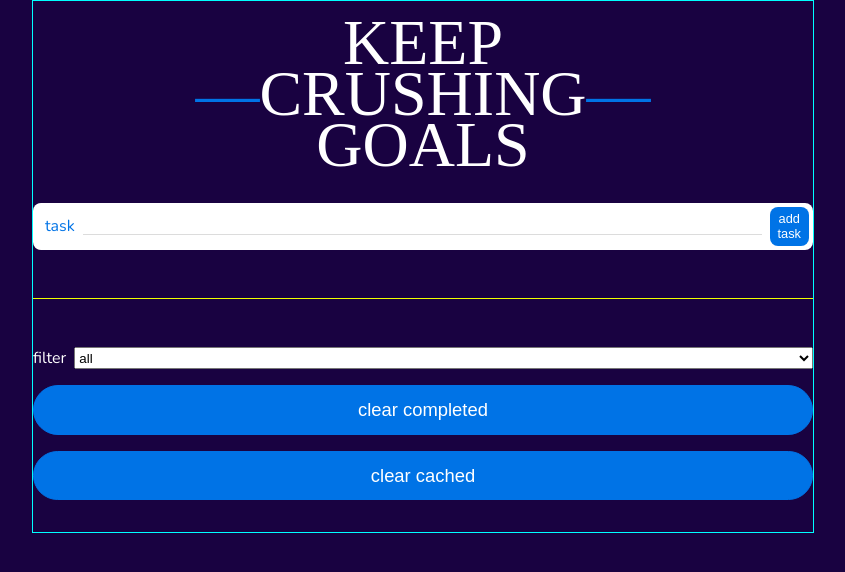
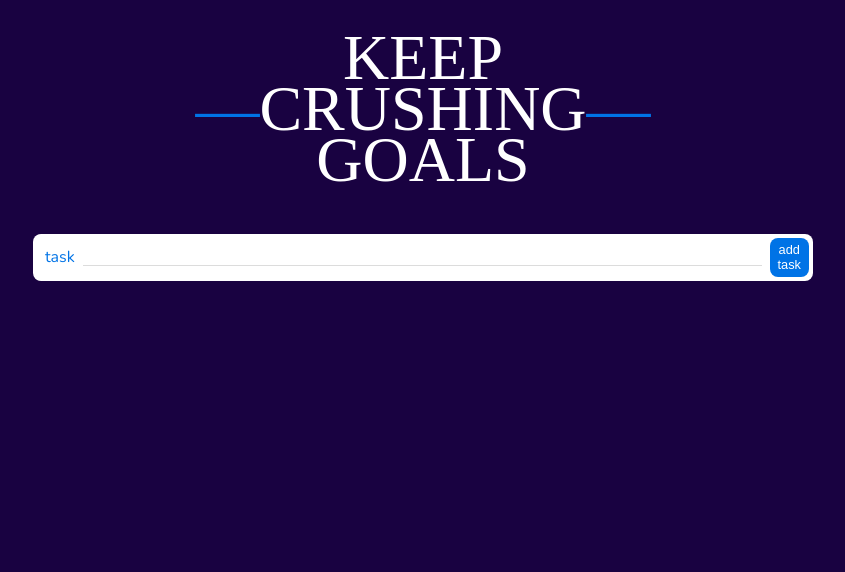
Before and after one commit to anacoxta/ToDoApp_Angular10, an Angular app: page / in a window 1280 px wide. Shown: the top 572 px of the page, without its empty margins (217-1062 px from the left). Built offline with nearby package versions, Linux system fonts and the light colour scheme; a web font is replaced by a local one.

Commit message:
fix: improvements

```diff
--- a/src/app/app.component.css
+++ b/src/app/app.component.css
@@ -2,7 +2,6 @@
   width: 100%;
   max-width: 100%;
   padding: 0;
-  border: 1px solid aqua;
   overflow-x: hidden;
   display: flex;
   flex-direction: column;
@@ -13,7 +12,7 @@
   font-family: "BhuTuka Expanded One", serif;
   font-weight: 400;
   font-style: normal;
-  margin: 1rem 0 2rem 0;
+  margin: 2rem 0 3rem 0;
   font-size: 12vw;
   line-height: 9vw;
   text-align: center;
--- a/src/app/shared/components/input-item/input-item.component.css
+++ b/src/app/shared/components/input-item/input-item.component.css
@@ -34,5 +34,5 @@
 }
 
 form {
-  margin-bottom: 3rem;
+  margin-bottom: 4rem;
 }
--- a/src/app/shared/components/list/list.component.css
+++ b/src/app/shared/components/list/list.component.css
@@ -9,15 +9,14 @@
 }
 
 .list-container:not(:empty) {
-  margin-bottom: 3rem;
+  margin-bottom: 2rem;
 }
 
 .action-container {
   display: flex;
   flex-direction: column;
   width: 100%;
-  padding-top: 3rem;
-  border-top: 1px solid var(--accent);
+  padding-top: 2rem;
   gap: 1rem;
 
   .action-container__buttons {
--- a/src/app/shared/components/list/list.component.html
+++ b/src/app/shared/components/list/list.component.html
@@ -6,7 +6,7 @@
     </app-list-item>
   </ul>
 
-  <div class="action-container">
+  <div class="action-container" *ngIf="(tasks$ | async)?.length > 0">
     <div class="action-container__filter">
       <label for="statusFilter">filter </label>
       <select
```
